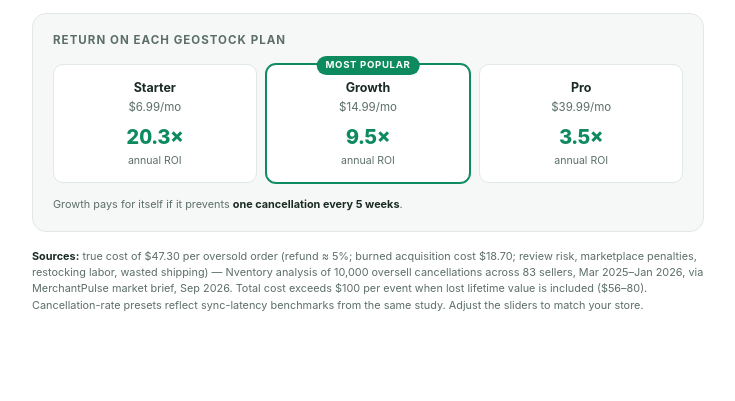
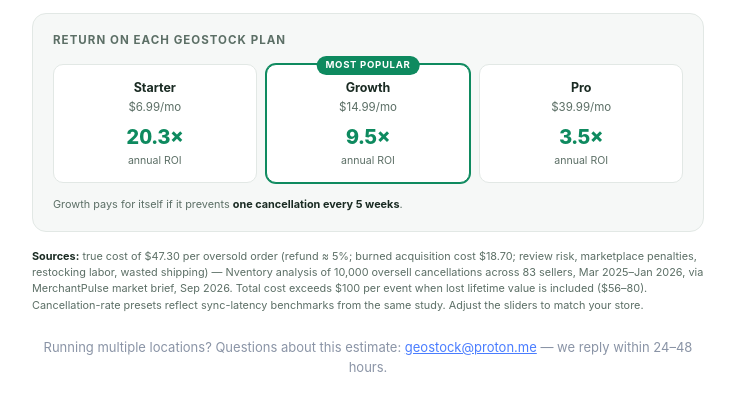
Before and after one commit to geostock/pages, a plain HTML site: page marketing/geostock-roi-calculator.html in a window 1280 px wide. Shown: the part 559-960 px from the top of the page, without its empty margins (272-1007 px from the left). Before the commit the page ends 896 px from the top, so only its background shows below. Drawn offline with Linux system fonts and the light colour scheme.

Commit message:
update support email to geostock@proton.me with mailto link and calculator contact footer

```diff
--- a/marketing/geostock-roi-calculator.html
+++ b/marketing/geostock-roi-calculator.html
@@ -142,6 +142,11 @@
     <strong>Sources:</strong> true cost of $47.30 per oversold order (refund ≈ 5%; burned acquisition cost $18.70; review risk, marketplace penalties, restocking labor, wasted shipping) — Nventory analysis of 10,000 oversell cancellations across 83 sellers, Mar 2025–Jan 2026, via MerchantPulse market brief, Sep 2026. Total cost exceeds $100 per event when lost lifetime value is included ($56–80). Cancellation-rate presets reflect sync-latency benchmarks from the same study. Adjust the sliders to match your store.
   </p>
 
+  <p style="margin-top:24px;text-align:center;font-size:13px;color:#8a94a6;">
+    Running multiple locations? Questions about this estimate:
+    <a href="mailto:geostock@proton.me" style="color:#4a7dff;">geostock@proton.me</a> — we reply within 24–48 hours.
+  </p>
+
 </div>
 
 <script>
```
Also changed, not shown: index.html (+1 -1 lines).
